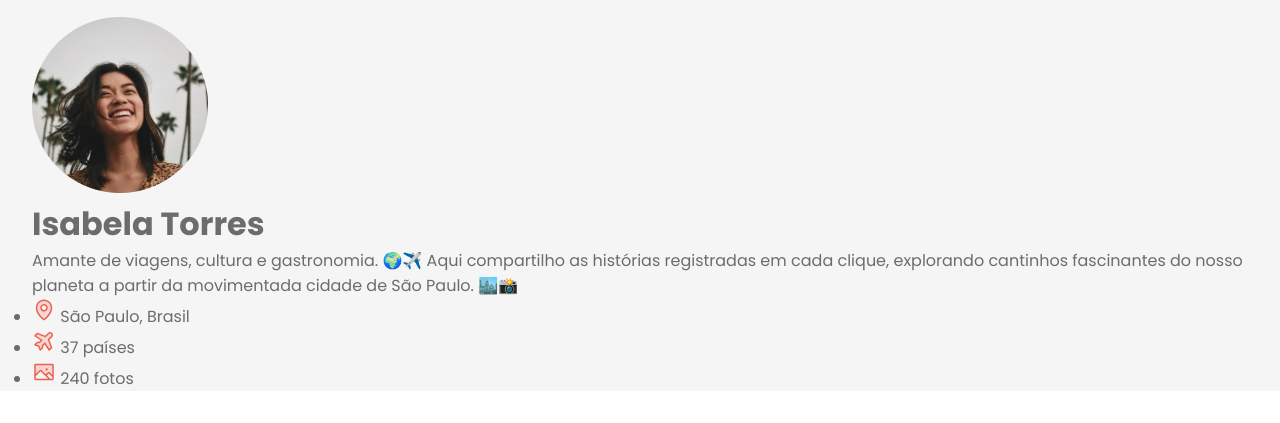
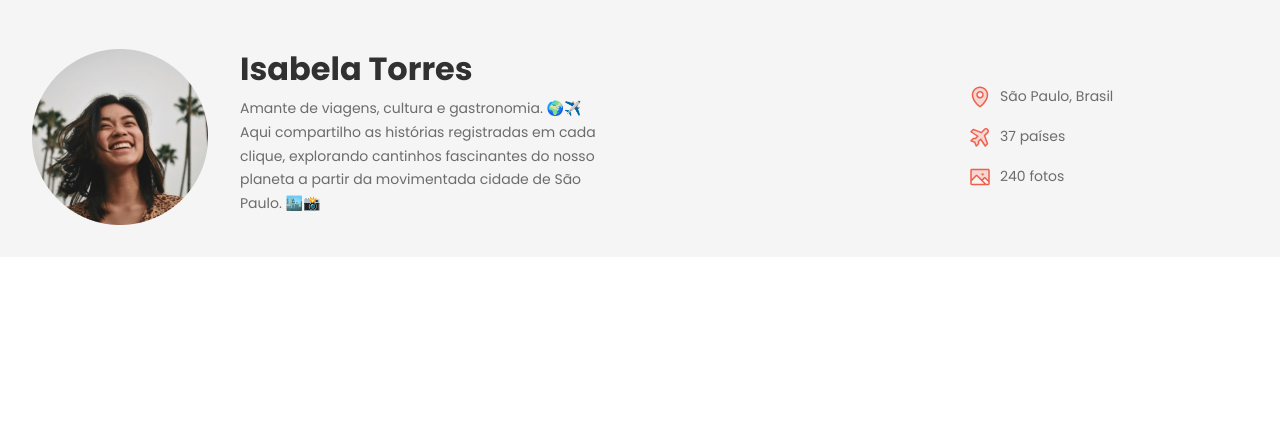
Before and after one commit to CPTStark/travelgram, a plain HTML site: page index.html in a window 1280 px wide. Shown: the part 79-502 px from the top of the page. Drawn offline with Linux system fonts and the light colour scheme.

Commit message:
done header

```diff
--- a/index.html
+++ b/index.html
@@ -44,7 +44,7 @@
                     <img src="assets/images/Profile pic.png" alt="Imagem de Isabela Torres">
                     <div>
                         <h1>Isabela Torres</h1>
-                        <p>Amante de viagens, cultura e gastronomia. 🌍✈️
+                        <p>Amante de viagens, cultura e gastronomia. 🌍✈️ <br>
                             Aqui compartilho as histórias registradas em cada clique, explorando cantinhos fascinantes
                             do nosso planeta a partir da movimentada cidade de São Paulo. 🏙️📸</p>
                     </div>
--- /dev/null
+++ b/styles/header.css
@@ -0,0 +1,40 @@
+header {
+    padding-block: 32px;
+}
+
+header .container {
+    display: flex;
+    justify-content: space-between;
+    align-items: center;
+    font: var(--paragraph-md);
+}
+
+#profile {
+    display: flex;
+    gap: 32px;
+}
+
+#profile > div {
+    max-width: 384px;
+}
+
+#profile h1 {
+    font: var(--heading1);
+    color: var(--text-color-primary);
+    margin-bottom: 8px;
+}
+
+#info {
+    list-style: none;
+    display: flex;
+    flex-direction: column;
+    gap: 16px;
+
+    width: 280px;
+}
+
+#info li {
+    display: flex;
+    align-items: center;
+    gap: 8px;
+}
--- a/styles/index.css
+++ b/styles/index.css
@@ -1,2 +1,3 @@
 @import url(global.css);
 @import url(nav.css);
+@import url(header.css);
```
